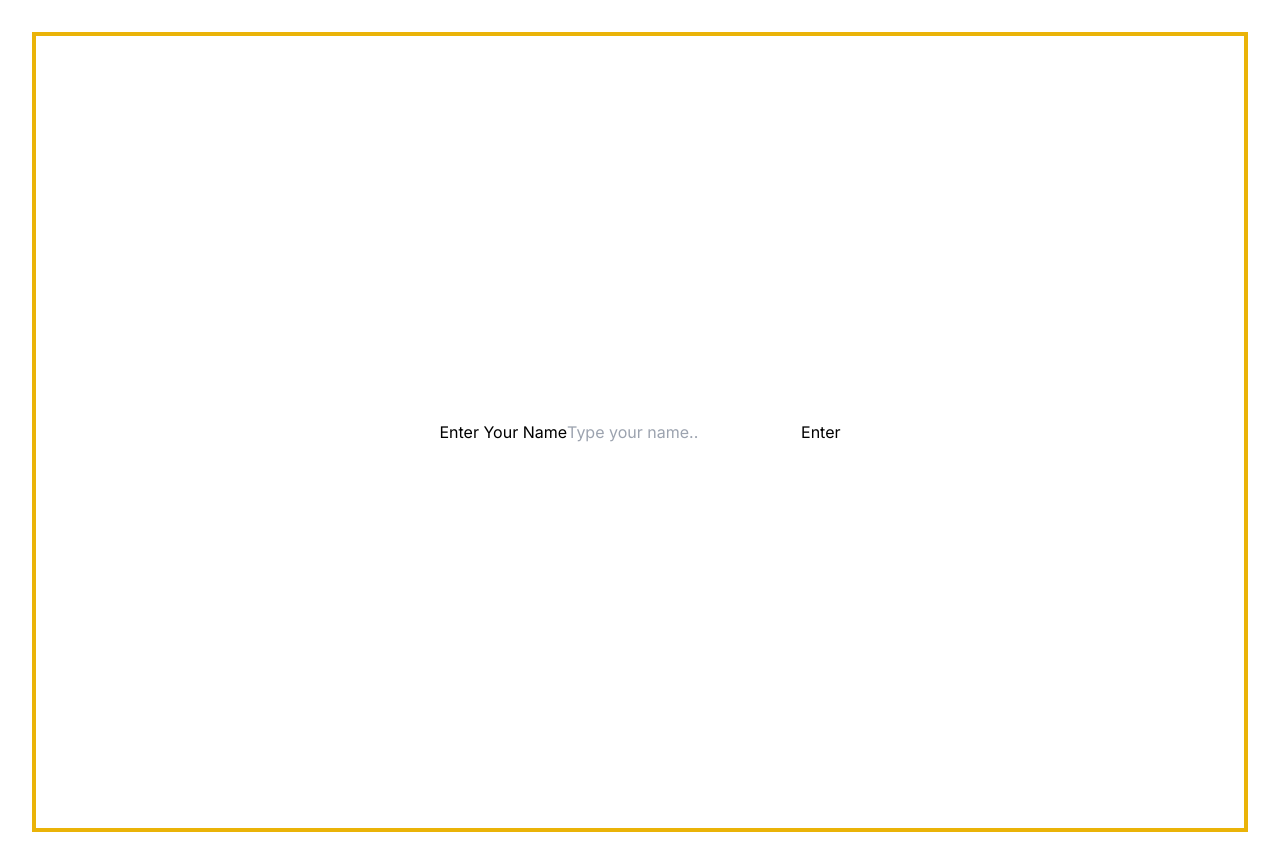
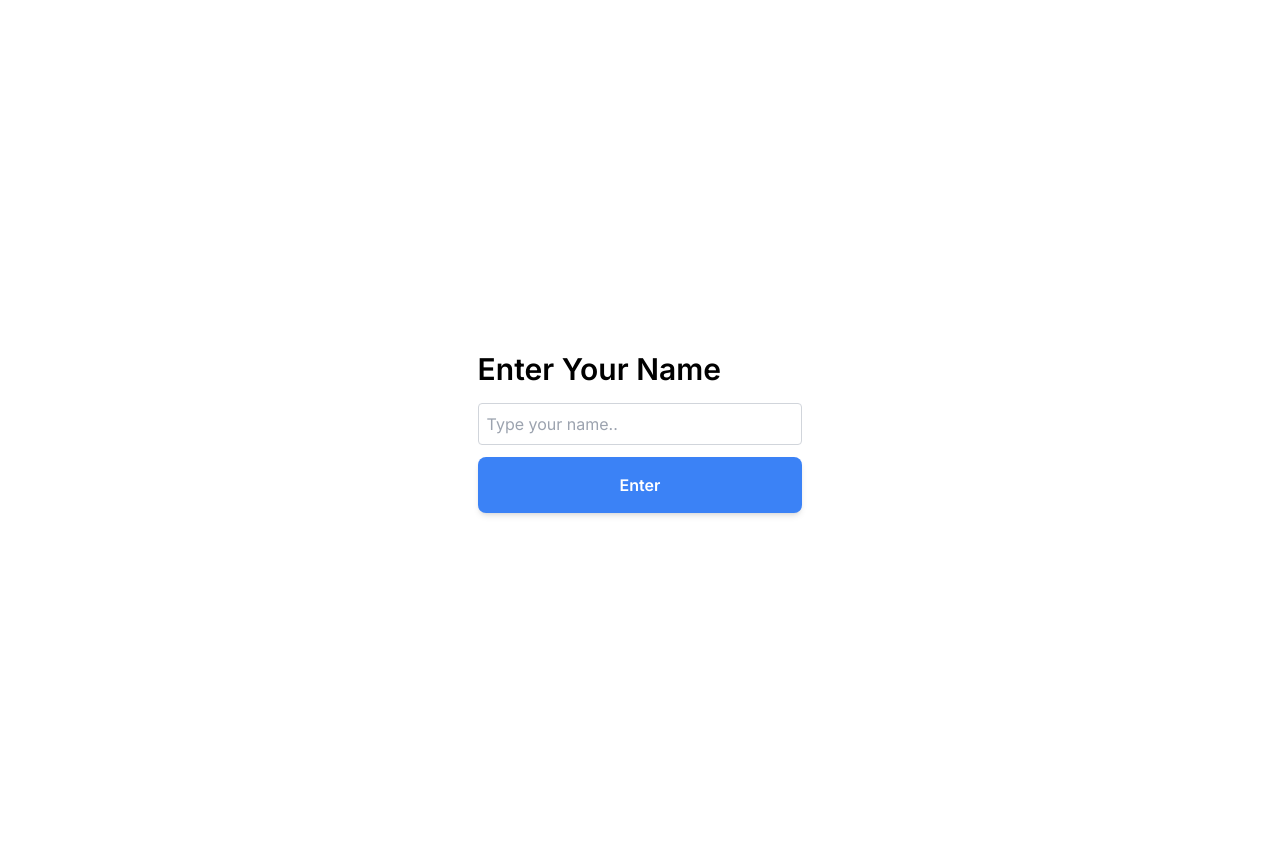
Before and after one commit to MJahidH/profile-prediction, a Next.js app in the folder profile-predictor/: page / in a window 1280 px wide. Built offline with nearby package versions, Linux system fonts and the light colour scheme.

Commit message:
header and form are now in the same container to assure proper alignment

```diff
--- a/profile-predictor/src/app/page.tsx
+++ b/profile-predictor/src/app/page.tsx
@@ -15,17 +15,25 @@ export default function Home() {
   };
 
   return (
-    <div className="
-    border-4
-    border-yellow-500
+    <div
+      className="
     min-h-screen
     flex items-center
     justify-center
-    ">
-      <div>
-        <h1>Enter Your Name</h1>
-      </div>
-      <form onSubmit={handleSubmit}>
+    "
+    >
+      <div className="p-4">
+        <h1
+          className="
+        text-3xl
+        font-semibold
+        mb-4
+        "
+        >
+          Enter Your Name
+        </h1>
+
+      <form className="space-y-3" onSubmit={handleSubmit}>
         <input
           onChange={(e) => {
             setInputValue(e.target.value);
@@ -33,9 +41,23 @@ export default function Home() {
           value={inputValue}
           type="text"
           placeholder="Type your name.."
+          className="
+          w-full  p-2
+          border border-gray-300 rounded"
         />
-        <button type="submit">Enter</button>
+        <button
+          className="
+        w-full
+        py-4
+        px-4
+         bg-blue-500 hover:bg-blue-600 text-white font-semibold rounded-lg shadow-md focus:outline-none
+        "
+          type="submit"
+        >
+          Enter
+        </button>
       </form>
+      </div>
     </div>
   );
 }
```
